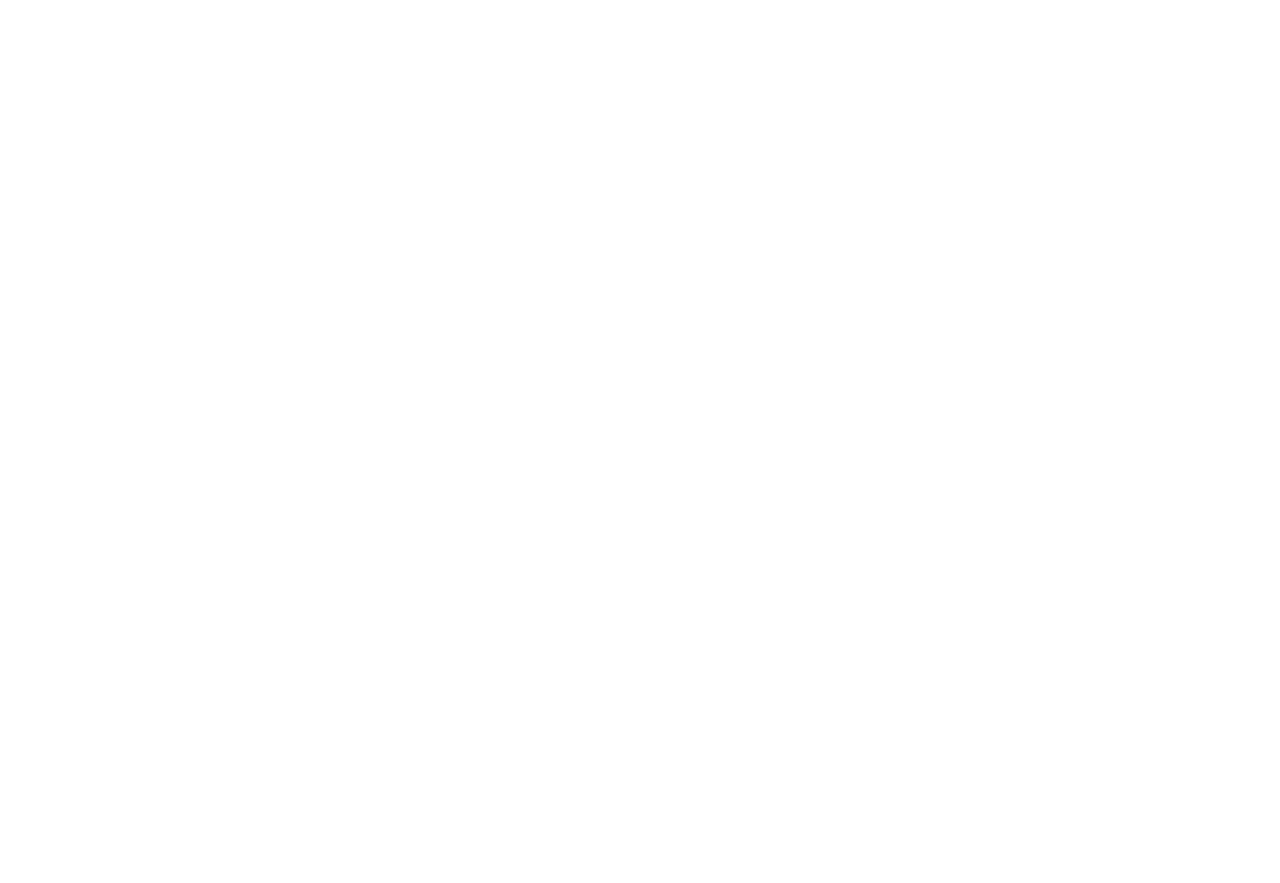
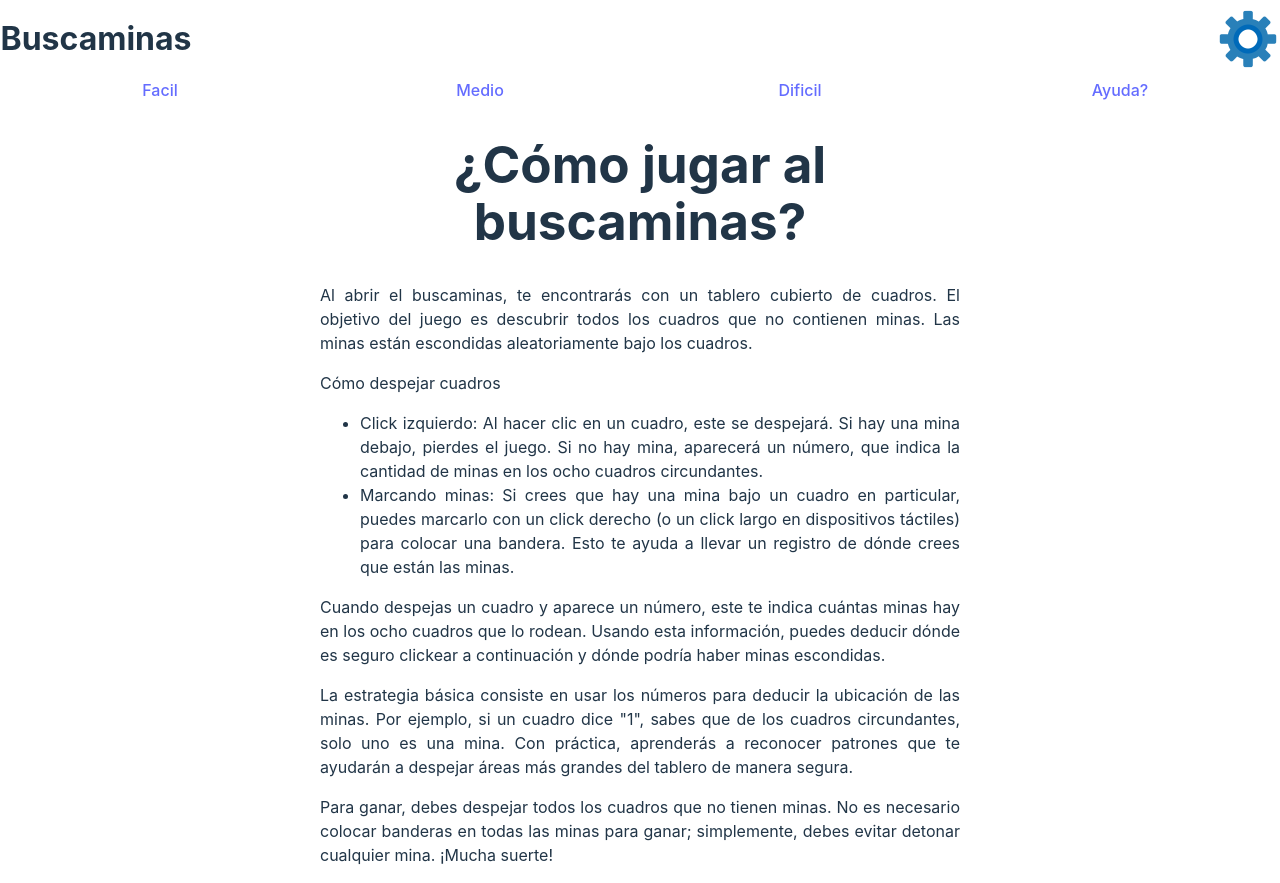
Before and after one commit to Ethan04Munoz/Buscaminas, a React (Vite) app: page /help in a window 1280 px wide. Before the commit this address had no page. Before the commit the page ends 800 px from the top, so only its background shows below. Built offline with nearby package versions, Linux system fonts and the light colour scheme.

Commit message:
Creacion de un componente de como jugar y su ruta

```diff
--- a/src/App.css
+++ b/src/App.css
@@ -90,3 +90,17 @@
 .btnReiniciarJuegos:hover{
   transform: scale(1.5);
 }
+
+.centrar50{
+  width: 50%;
+  margin-left: 25%;
+}
+
+.centrar50 h1{
+  text-align: center;
+}
+
+.centrar50 p, .centrar50 li{
+  text-align: justify;
+  font-size: 2vh;
+}
--- a/src/App.jsx
+++ b/src/App.jsx
@@ -1,6 +1,8 @@
 import {Route, Routes, BrowserRouter} from "react-router-dom";
 import GameState from "./GameState";
 import Home from "./Home";
+import ComoJugar from "./ComoJugar";
+
 function App() {
   return(
     <BrowserRouter>
@@ -8,6 +10,7 @@
         <Route path="/easy" element={<GameState difficulty="facil"/>}/>
         <Route path="/medium" element={<GameState difficulty="medio"/>}/>
         <Route path="/hard" element={<GameState difficulty="dificil"/>}/>
+        <Route path="/help" element={<ComoJugar/>}/>
         <Route path="/" element={<Home/>}/>
       </Routes>
     </BrowserRouter>
--- /dev/null
+++ b/src/ComoJugar.jsx
@@ -0,0 +1,42 @@
+import Navbar from "./Navbar";
+import './App.css';
+import Submenu from "./Submenu";
+
+function ComoJugar(){
+    return(
+        <div className="ComoJugar">
+            <Navbar/>
+            <Submenu/>
+            <div className="centrar50">
+                <h1>¿Cómo jugar al buscaminas?</h1>
+                <p>
+                    Al abrir el buscaminas, te encontrarás con un tablero cubierto de cuadros.
+                    El objetivo del juego es descubrir todos los cuadros que no contienen minas. Las minas están escondidas aleatoriamente bajo los cuadros.
+                </p>
+                <p>Cómo despejar cuadros</p>
+                <ul>
+                    <li>
+                        Click izquierdo: Al hacer clic en un cuadro, este se despejará. Si hay una mina debajo, pierdes el juego. Si no hay mina, aparecerá un número, que indica la cantidad de minas en los ocho cuadros circundantes.
+                    </li>
+                    <li>
+                    Marcando minas: Si crees que hay una mina bajo un cuadro en particular, puedes marcarlo con un click derecho (o un click largo en dispositivos táctiles) para colocar una bandera. Esto te ayuda a llevar un registro de dónde crees que están las minas.
+                    </li>
+                </ul>
+                <p>
+                    Cuando despejas un cuadro y aparece un número, este te indica cuántas minas hay en los ocho cuadros que lo rodean.
+                    Usando esta información, puedes deducir dónde es seguro clickear a continuación y dónde podría haber minas escondidas.
+                </p>
+                <p>
+                    La estrategia básica consiste en usar los números para deducir la ubicación de las minas. Por ejemplo, si un cuadro dice "1", sabes que de los cuadros circundantes, solo uno es una mina.
+                    Con práctica, aprenderás a reconocer patrones que te ayudarán a despejar áreas más grandes del tablero de manera segura.
+                </p>
+                <p>
+                    Para ganar, debes despejar todos los cuadros que no tienen minas.
+                    No es necesario colocar banderas en todas las minas para ganar; simplemente, debes evitar detonar cualquier mina. ¡Mucha suerte!
+                </p>
+            </div>
+        </div>
+    )
+}
+
+export default ComoJugar;
```
